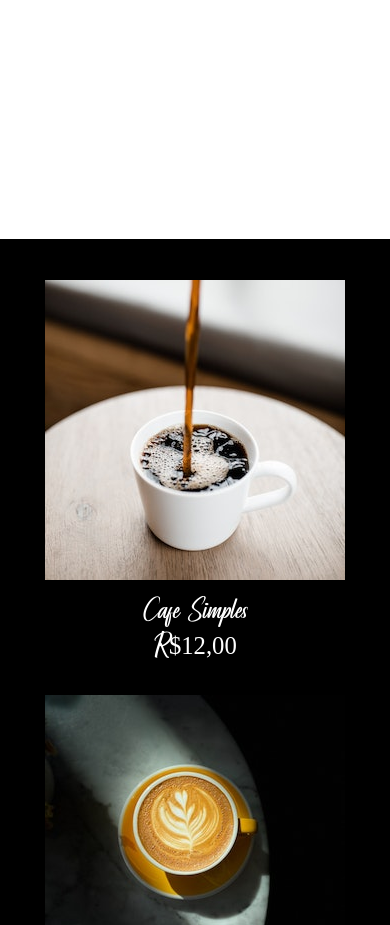
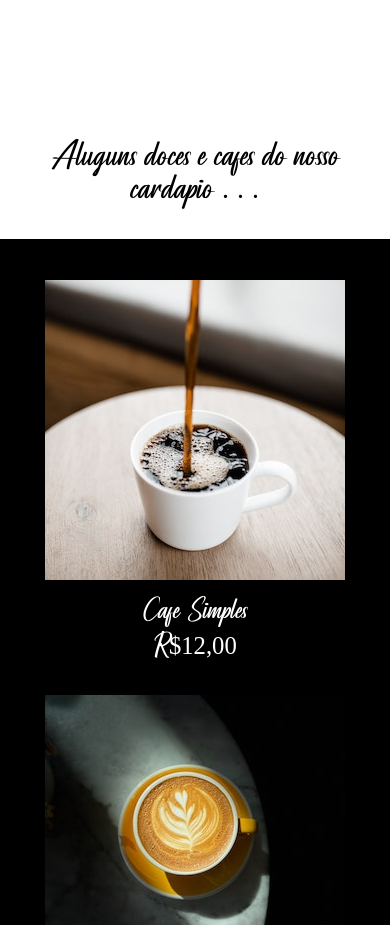
Before and after one commit to leanluizz/componentes-react-reutilizaveis-, a React (Create React App) app: page / in a window 390 px wide. Shown: the part 5160-6085 px from the top of the page. Built offline with nearby package versions, Linux system fonts and the light colour scheme.

Commit message:
test mobile client

```diff
--- a/src/Home.jsx
+++ b/src/Home.jsx
@@ -74,6 +74,7 @@ font={"Coffee"}
 text={"Aluguns doces e cafés do nosso cardápio . . ."}
 font={"Coffee"}
 Color={"white"}
+ColorTitle={"black"}
 imgOne={CoffeeSimple}
 textOneFirst={"Café Simples"}
 textOneSecond={"R$12,00"}
--- a/src/components/Body/itens.jsx
+++ b/src/components/Body/itens.jsx
@@ -3,6 +3,7 @@ export default function Itens(
     text,
     font,
     Color,
+    ColorTitle,
     imgOne,
     textOneFirst,textOneSecond,
 
@@ -26,7 +27,7 @@ export default function Itens(
 }){
     const title = {
         fontFamily:font,
-        color:Color,
+        color:ColorTitle,
         padding:"5%",
         marginTop:"60%",
     }
```
